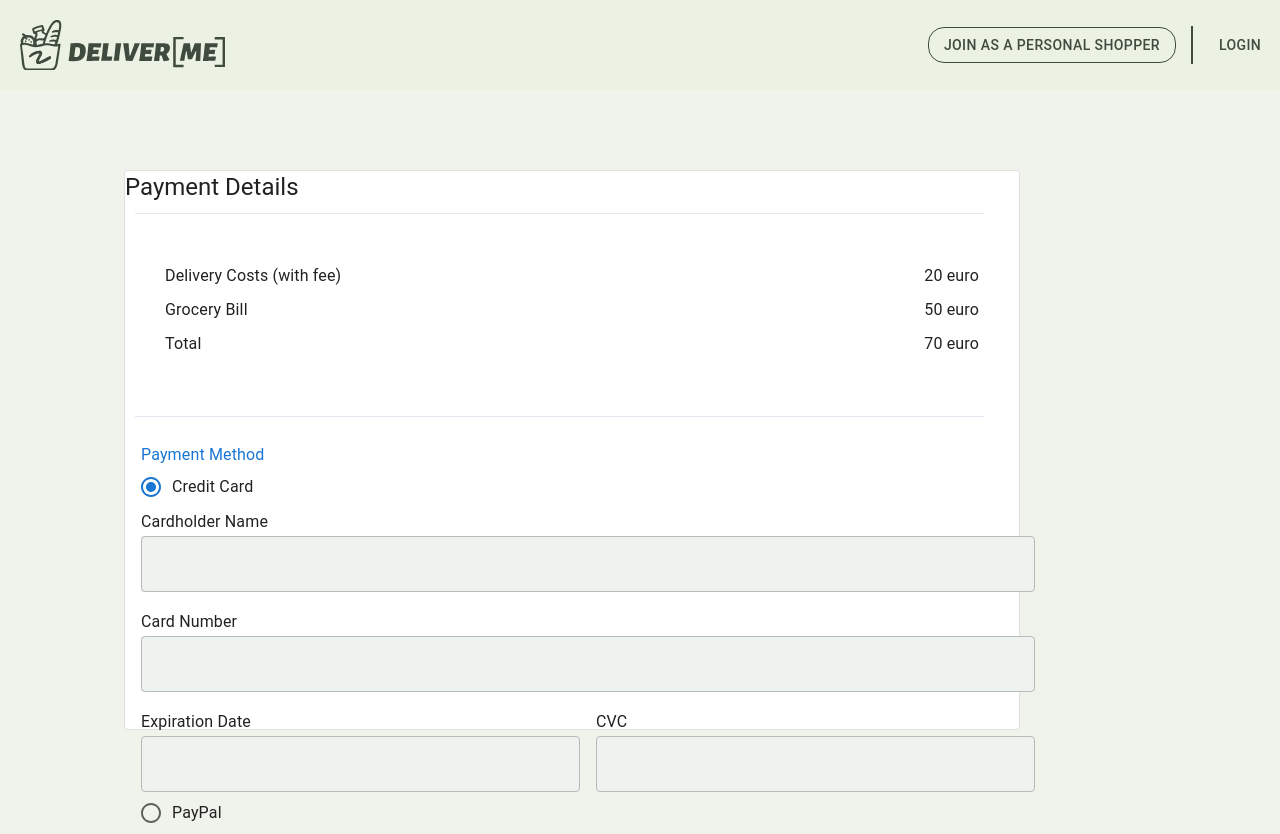
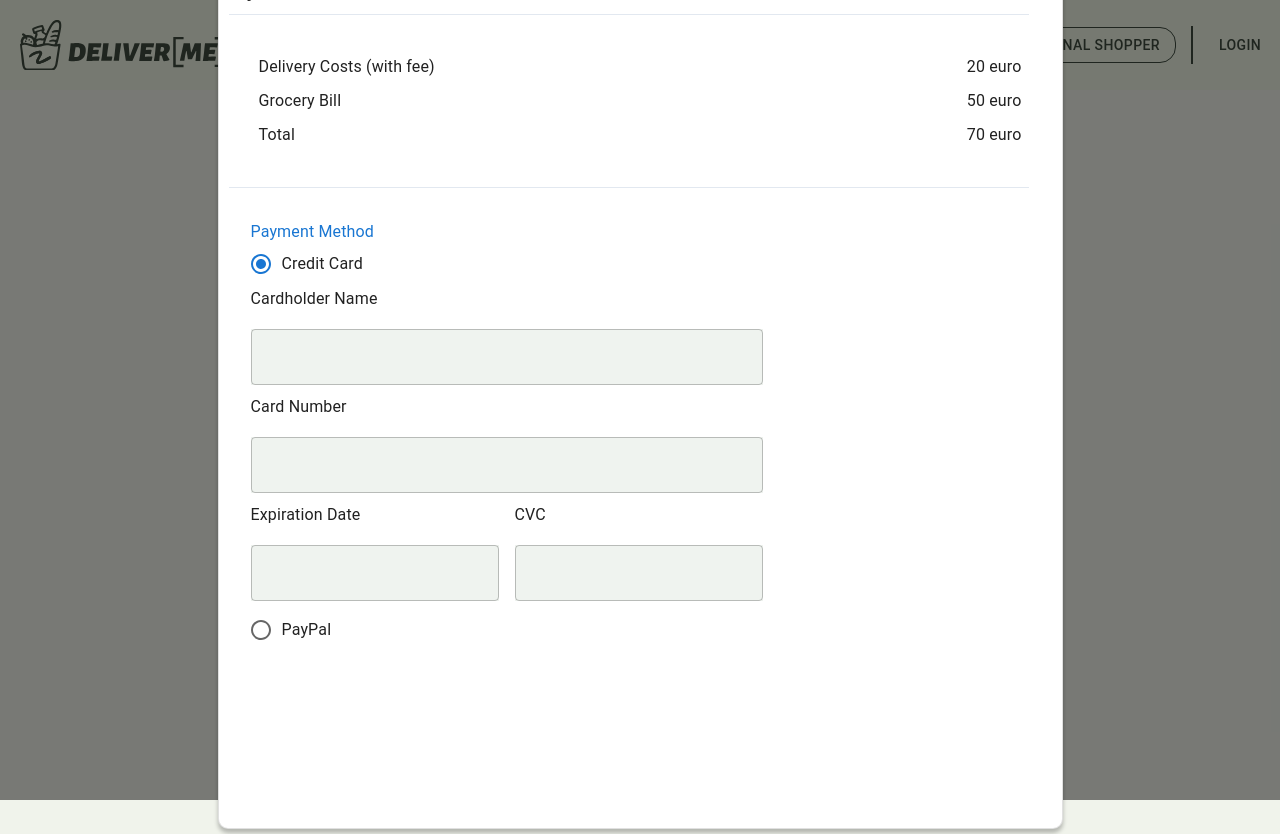
Before and after one commit to ebinm/DeliverMe, a React (Create React App) app in the folder frontend/: page /checkout in a window 1280 px wide. Both pictures are taken after a click on the label "Credit Card". After the commit the page ends 800 px from the top, so only its background shows below. Built offline with nearby package versions, Linux system fonts and the light colour scheme; no server answers.

Commit message:
pop up window

```diff
--- a/frontend/src/components/payprovider/CheckoutPage.jsx
+++ b/frontend/src/components/payprovider/CheckoutPage.jsx
@@ -1,19 +1,30 @@
-import React from 'react';
+import React, { useState } from 'react';
 import Typography from '@mui/material/Typography';
 import Container from '@mui/material/Container';
 import Paper from '@mui/material/Paper';
 import { createTheme, ThemeProvider } from '@mui/material/styles';
+import Modal from '@mui/material/Modal';
 import PaymentForm from './PaymentForm';
 
 const theme = createTheme();
 
 const containerStyle = {
-  height: '70vh',
-  width: '70vw',
-  margin: '20px',
+  position: 'center',
+  width: '845px',
+  height: '858px',
+  /* left: '297px',
+  top: '35px', */
+  background: '#FFFFFF',
+  boxShadow: '0px 4px 4px rgba(0, 0, 0, 0.25)',
+  borderRadius: '10px',
+};
+
+const modalStyle = {
   display: 'flex',
-  flexDirection: 'column',
+  alignItems: 'center',
+  justifyContent: 'center',
 };
+
 
 const lineStyle = {
   borderBottom: '1px solid #E2E8F0',
@@ -32,10 +43,19 @@ const rowStyle = {
   marginBottom: '10px',
 };
 
+
 const CheckoutPage = () => {
+  const [open, setOpen] = useState(true);
+
+  const handleClose = () => {
+    setOpen(false);
+  };
+
   return (
+    <Modal open={open} onClose={handleClose} style={modalStyle}>
+      <div>
         <ThemeProvider theme={theme}>
-      <Container component="main" sx={{ mb: 4 }}>
+          <Container >
             <Paper variant="outlined" sx={containerStyle}>
               <div>
                 <Typography component="h1" variant="h5" align="left">
@@ -58,10 +78,12 @@ const CheckoutPage = () => {
                 </div>
               </div>
               <div style={lineStyle} />
-          <PaymentForm />
+              <PaymentForm contentStyle={contentStyle} />
             </Paper>
           </Container>
         </ThemeProvider>
+      </div>
+    </Modal>
   );
 };
 
--- a/frontend/src/components/payprovider/PaymentForm.jsx
+++ b/frontend/src/components/payprovider/PaymentForm.jsx
@@ -2,9 +2,8 @@ import React, { useState } from 'react';
 import Typography from '@mui/material/Typography';
 import FormControl from '@mui/material/FormControl';
 import FormLabel from '@mui/material/FormLabel';
-import { FormControlLabel, Radio, RadioGroup, TextField } from '@mui/material';
+import { FormControlLabel, Radio, RadioGroup, TextField, Button, Box } from '@mui/material';
 import { PayPalScriptProvider, PayPalButtons } from '@paypal/react-paypal-js';
-import Grid from '@mui/material/Grid';
 
 const PaymentForm = () => {
   const clientId = process.env.REACT_APP_CLIENT_ID;
@@ -13,6 +12,8 @@ const PaymentForm = () => {
   const [cardNumber, setCardNumber] = useState('');
   const [expiration, setExpiration] = useState('');
   const [cvc, setCVC] = useState('');
+
+  const [amount, setAmount] = useState('70');
 
   const handlePaymentMethodChange = (event) => {
     setPaymentMethod(event.target.value);
@@ -35,18 +36,18 @@ const PaymentForm = () => {
   };
 
   const handlePayNow = () => {
-    console.log('Processing payment with credit card');
+    // Handle payment with credit card
+    console.log('Processing payment with credit card:', amount);
   };
-
   const handlePaymentSuccess = (data, actions) => {
+    // Handle successful payment
     console.log('Payment successful:', data);
-    return Promise.resolve();
+    return Promise.resolve(); //check this out!!
   };
 
   const handlePaymentError = (err) => {
     console.log(err);
   };
-
   const createPayPalOrder = (data, actions) => {
     return actions.order.create({
       purchase_units: [
@@ -59,17 +60,20 @@ const PaymentForm = () => {
       ],
     });
   };
+  const textFieldStyle = {
+    backgroundColor: '#EFF3EF',
+  };
+
 
   return (
-    <Grid container mt={2} ml={2} mr={2} mb={2}>
-      <Grid item xs={12}>
+    <Box mt={4} ml={4} mr={4} mb={4}> {/* Add margin to the nested component */}
       <FormControl component="fieldset">
         <FormLabel component="legend">Payment Method</FormLabel>
         <RadioGroup value={paymentMethod} onChange={handlePaymentMethodChange}>
           <FormControlLabel value="credit_card" control={<Radio />} label="Credit Card" />
           {paymentMethod === 'credit_card' && (
-              <Grid container spacing={2}>
-                <Grid item xs={12}>
+            <div>
+              <Box>
                 <Typography variant="subtitle1">Cardholder Name</Typography>
                 <TextField
                   label=""
@@ -77,10 +81,11 @@ const PaymentForm = () => {
                   value={cardName}
                   onChange={handleCardNameChange}
                   fullWidth
-                    style={{ backgroundColor: '#EFF3EF' }}
+                  margin="normal"
+                  style={textFieldStyle}
                 />
-                </Grid>
-                <Grid item xs={12}>
+              </Box>
+              <Box>
                 <Typography variant="subtitle1">Card Number</Typography>
                 <TextField
                   label=""
@@ -88,10 +93,12 @@ const PaymentForm = () => {
                   value={cardNumber}
                   onChange={handleCardNumberChange}
                   fullWidth
+                  margin="normal"
                   style={{ backgroundColor: '#EFF3EF' }}
                 />
-                </Grid>
-                <Grid item xs={6}>
+              </Box>
+              <Box display="flex" flexDirection="row">
+                <Box flex={1}>
                   <Typography variant="subtitle1">Expiration Date</Typography>
                   <TextField
                     label=""
@@ -99,10 +106,11 @@ const PaymentForm = () => {
                     value={expiration}
                     onChange={handleExpirationChange}
                     fullWidth
+                    margin="normal"
                     style={{ backgroundColor: '#EFF3EF' }}
                   />
-                </Grid>
-                <Grid item xs={6}>
+                </Box>
+                <Box flex={1} marginLeft={2}>
                   <Typography variant="subtitle1">CVC</Typography>
                   <TextField
                     label=""
@@ -110,14 +118,16 @@ const PaymentForm = () => {
                     value={cvc}
                     onChange={handleCVCChange}
                     fullWidth
+                    margin="normal"
                     style={{ backgroundColor: '#EFF3EF' }}
                   />
-                </Grid>
-              </Grid>
+                </Box>
+              </Box>
+
+            </div>
           )}
           <FormControlLabel value="paypal" control={<Radio />} label="PayPal" />
           {paymentMethod === 'paypal' && (
-              <Grid item xs={12}>
             <PayPalScriptProvider options={{ 'client-id': clientId }}>
               <PayPalButtons
                 createOrder={createPayPalOrder}
@@ -125,12 +135,10 @@ const PaymentForm = () => {
                 onError={handlePaymentError}
               />
             </PayPalScriptProvider>
-              </Grid>
           )}
         </RadioGroup>
       </FormControl>
-      </Grid>
-    </Grid>
+    </Box>
   );
 };
 
```
Lines whose indentation alone changed are shown as unchanged.
